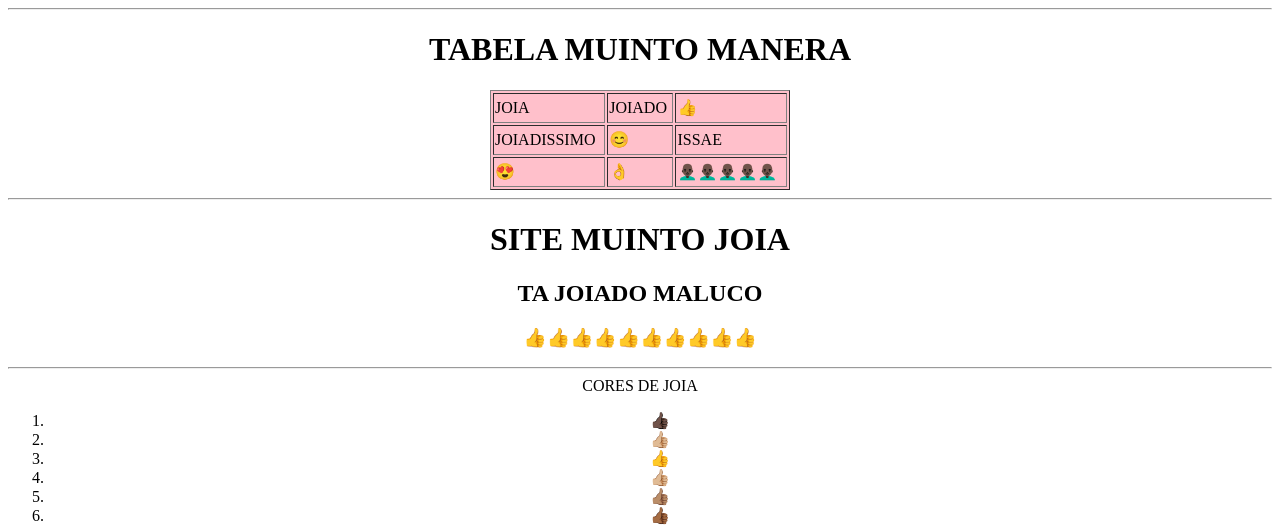
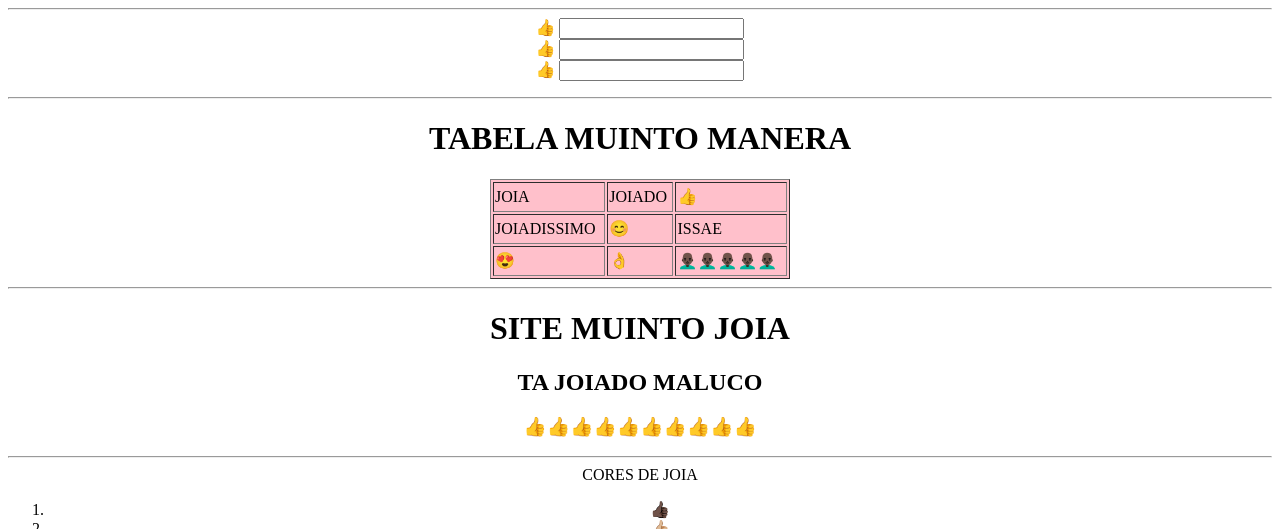
Before and after one commit to Guilhermegasp/Joia, a plain HTML site: page index.html in a window 1280 px wide. Shown: the top 529 px of the page. Drawn offline with Linux system fonts and the light colour scheme.

Commit message:
Add files via upload

```diff
--- a/index.html
+++ b/index.html
@@ -11,6 +11,20 @@
 </head>
 
 <body>
+    <hr>
+    <form action="👍" method="post">
+        <div>
+            <label for="JOIA">👍</label>
+            <input type="JOIADO" id="JOIA" />
+        </div>
+        <div>
+            <label for="JOIA">👍</label>
+            <input type="JOIADO" id="JOIA" />
+        </div><div>
+            <label for="JOIA">👍</label>
+            <input type="JOIADO" id="JOIA" />
+        </div>
+    </form>
     <hr>
     <H1>TABELA MUINTO MANERA</H1>
     <table border="1" bgcolor="pink" width=300 height=100 align=center>
```
